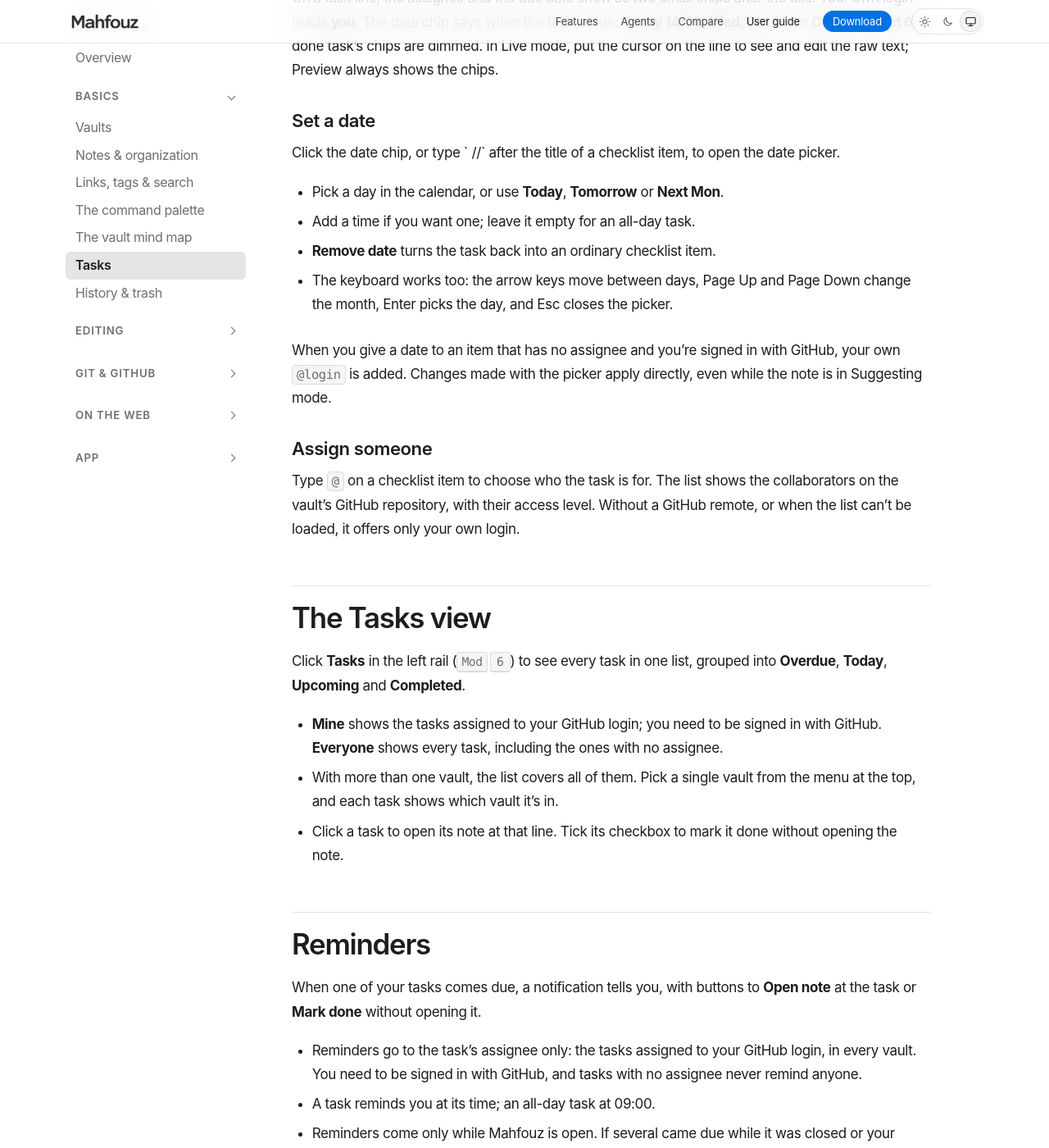
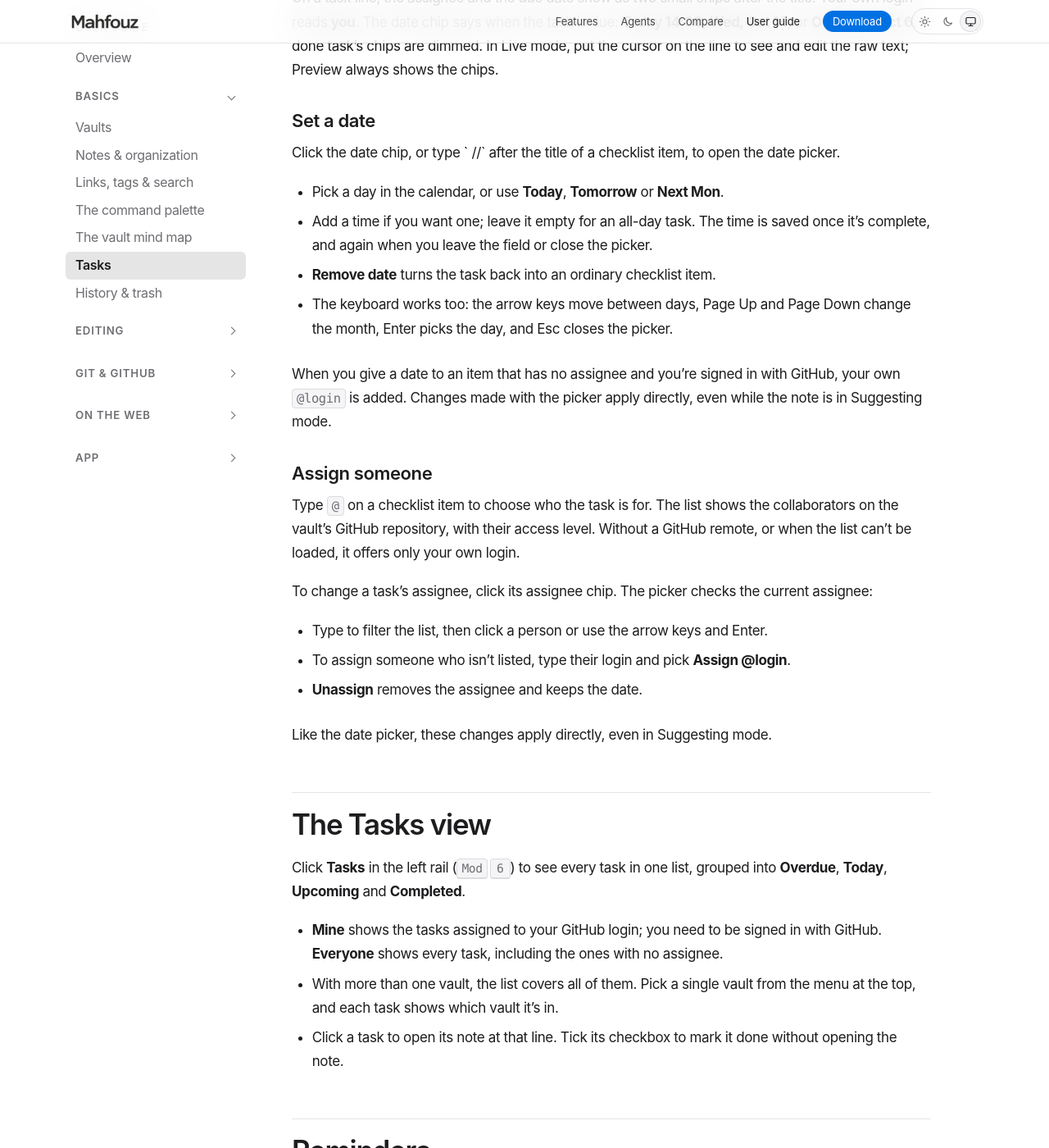
Before and after one commit to mahfouz-app/docs, a Jekyll site: the page built from guide/tasks.md, in a window 1280 px wide and 1400 px high, scrolled down 978 px. Shown: the whole window at 82% size. Built offline with Jekyll 4.4.1, drawn with Linux system fonts in a browser that asks for light colours.

Commit message:
guide(tasks): the assignee chip opens a picker; when a time is saved
Co-Authored-By: Claude Opus 5.5 <noreply@anthropic.com>

```diff
--- a/guide/tasks.md
+++ b/guide/tasks.md
@@ -42,7 +42,9 @@ Click the date chip, or type ` //` after the title of a checklist item, to
 open the date picker.
 
 - Pick a day in the calendar, or use **Today**, **Tomorrow** or **Next Mon**.
-- Add a time if you want one; leave it empty for an all-day task.
+- Add a time if you want one; leave it empty for an all-day task. The time
+  is saved once it's complete, and again when you leave the field or close
+  the picker.
 - **Remove date** turns the task back into an ordinary checklist item.
 - The keyboard works too: the arrow keys move between days, Page Up and Page
   Down change the month, Enter picks the day, and Esc closes the picker.
@@ -57,6 +59,17 @@ Type `@` on a checklist item to choose who the task is for. The list shows
 the collaborators on the vault's GitHub repository, with their access level.
 Without a GitHub remote, or when the list can't be loaded, it offers only
 your own login.
+
+To change a task's assignee, click its assignee chip. The picker checks the
+current assignee:
+
+- Type to filter the list, then click a person or use the arrow keys and
+  Enter.
+- To assign someone who isn't listed, type their login and pick
+  **Assign @login**.
+- **Unassign** removes the assignee and keeps the date.
+
+Like the date picker, these changes apply directly, even in Suggesting mode.
 
 ## The Tasks view
 
```
